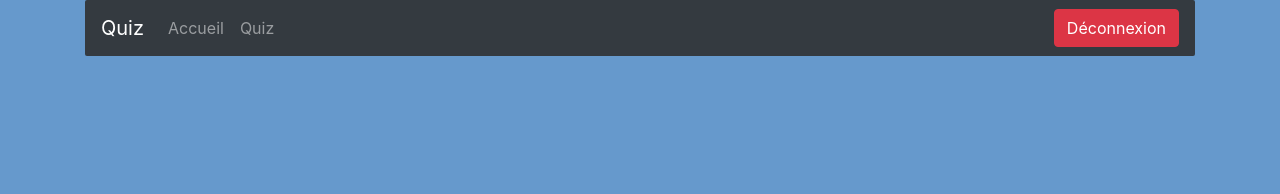
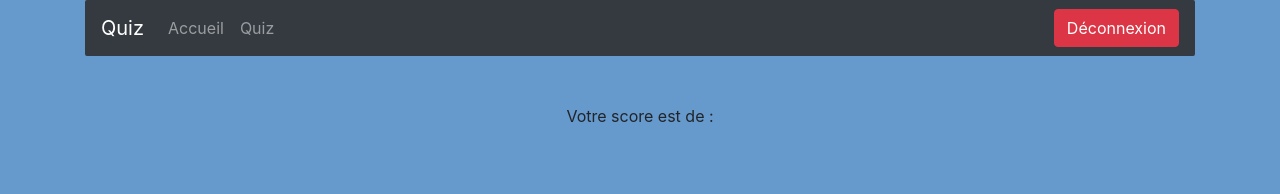
Before and after one commit to QuentinMcq/Weka-2021, a React (Create React App) app in the folder front/: page /resultat in a window 1280 px wide. Shown: the top 194 px of the page. Built offline with nearby package versions, Linux system fonts and the light colour scheme.

Commit message:
test affichage point

```diff
--- a/front/src/App.js
+++ b/front/src/App.js
@@ -6,6 +6,7 @@ import {useCookies} from "react-cookie";
 import {Navbar, Nav, Form, Button, Container} from 'react-bootstrap';
 import Quiz from "./components/Quiz/Quiz";
 import Question from "./components/Question/Question";
+import Point from "./components/Point/Point";
 import {Router} from '@reach/router';
 
 export default function App() {
@@ -97,6 +98,7 @@ export default function App() {
             <Router>
                 <Quiz path='/quiz'/>
                 <Question path='/quiz/:id'/>
+                <Point path="/resultat"/>
             </Router>
         </Container>
        /* <div className="form">
--- /dev/null
+++ b/front/src/components/Point/Point.js
@@ -0,0 +1,10 @@
+
+import {Container} from "react-bootstrap";
+
+export default function Point(props) {
+    return (
+        <Container style={{textAlign: 'center'}}>
+            Votre score est de : {props.pt}
+        </Container>
+    );
+}
--- a/front/src/components/Question/Question.js
+++ b/front/src/components/Question/Question.js
@@ -1,10 +1,14 @@
 import {useState, useEffect} from "react";
 import axios from "axios";
 import {Container, Row, Col} from "react-bootstrap";
+import Point from "../Point/Point";
+
 
 export default function Question(props) {
     const [questions, setQuestions] = useState([]);
+
     let point ;
+
 
     const tab =[];
     const nbquestion=[];
@@ -26,18 +30,13 @@ export default function Question(props) {
     function calculerPoint(){
         point=0;
 
-        //console.log(tab);
-     //console.log(document.getElementById("answer_"+j+"_"+i).checked)
         for (let i = 1; i <= 4; i++) {
             //console.log("nb question "+nbquestion[i-1]);
             for (let j = 1; j <= nbquestion[i-1]; j++) {
                let param= document.getElementById("answer_"+j+"_"+i)
-                //console.log(document.getElementById("answer_1_3").value)
-                //console.log("point "+answerPoint[i-1]);
-                //console.log("pass"+ tab[i-1])
+
 
                 if(param.checked && param.value===tab[i-1]) {
-                    //console.log("param "+ document.getElementById("answer_"+j+"_"+i).value)
                     point += answerPoint[i - 1];
                 }
 
@@ -45,7 +44,14 @@ export default function Question(props) {
 
         }
         console.log(point);
+        return point
+
+
     }
+    function affichagePoint(){
+        return point
+    }
+
 
 
     useEffect(() => {
@@ -74,7 +80,6 @@ export default function Question(props) {
                                             {nbquestion[index]=1}.
                                             <input type="radio" id={`answer_1_${index + 1}`} name={`q${index + 1}`} value={question.answer_1}/>
                                             &nbsp;
-                                            {nbquestion[index]=1}
 
                                             {question.answer_1.includes('https') ?
                                                 <img src={question.answer_1} alt='answer_1'/> :
@@ -148,7 +153,15 @@ export default function Question(props) {
                     </Container>
                 )}
                 <input type="button" id="calculPoint" value="Verifer les réponses" onClick={calculerPoint} />
+
+                {()=>{calculerPoint()}}
             </>
+
+            <Point
+                pt={point}
+            />
         </Container>
+
+
     );
 }
```
